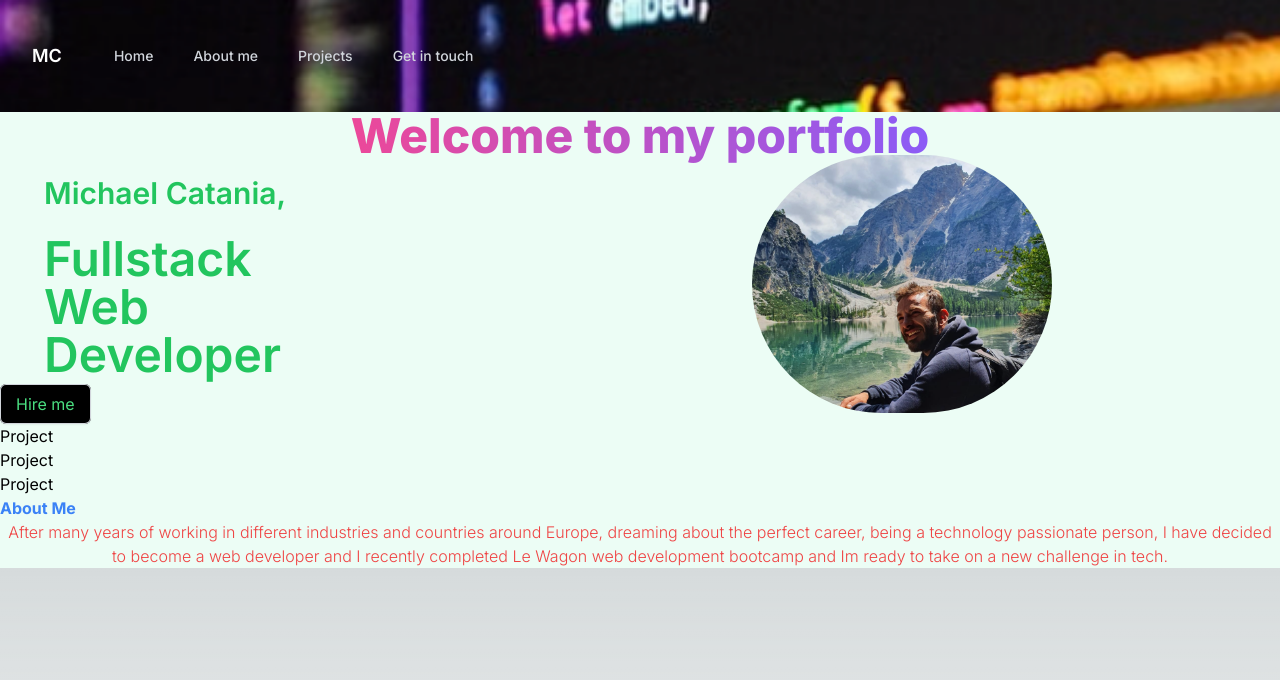
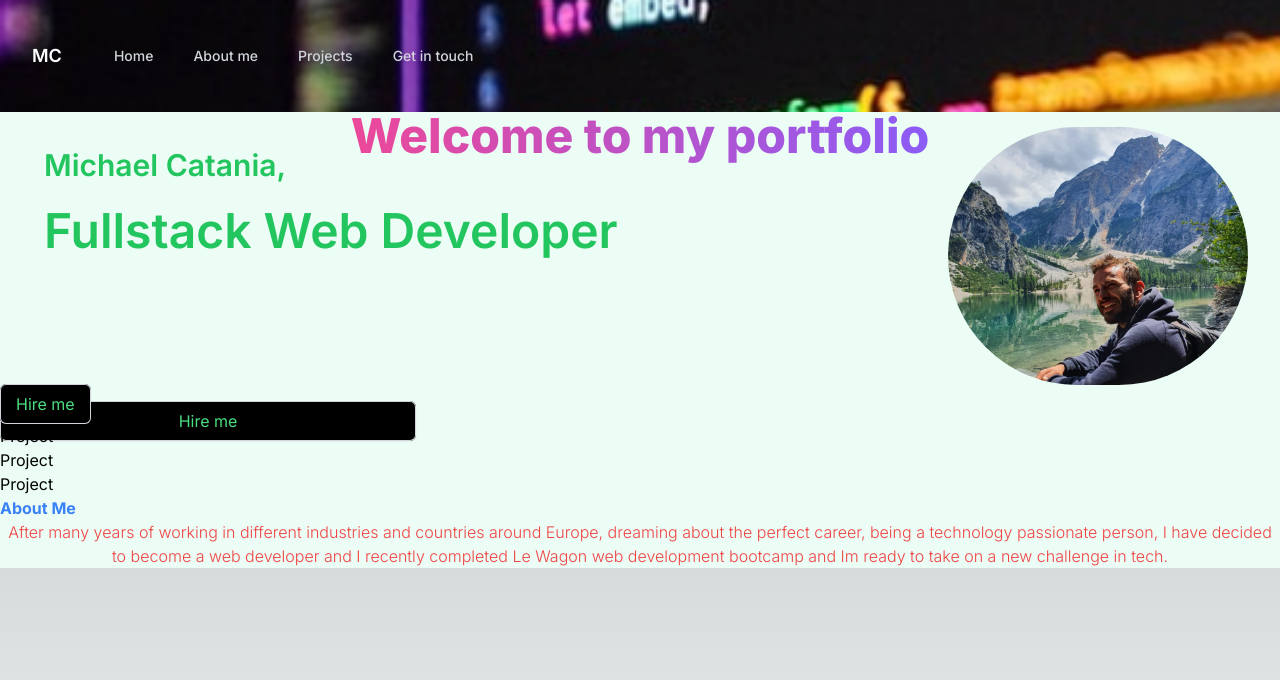
Before and after one commit to Mikitanjie/portfolio, a Next.js app: page / in a window 1280 px wide. Shown: the top 680 px of the page. Built offline with nearby package versions, Linux system fonts and the light colour scheme.

Commit message:
picture kindacorrected

```diff
--- a/app/components/Hero/Hero.js
+++ b/app/components/Hero/Hero.js
@@ -1,19 +1,24 @@
 import Image from "next/image";
+import Button from "../Button/Button";
 
 const Hero = () => {
   return (
     <div className="h-56 grid grid-cols-3 gap-4 content-center ">
-      <div>
-      <h1 className="font-semibold mt-11 ml-11 text-3xl text-green-500">Michael Catania,</h1>
-      <br/>
-      <h1 className="font-semibold text-5xl ml-11 pr-12 text-green-500">Fullstack Web Developer</h1>
+      <div className="col-span-2">
+        <h1 className="font-semibold mt-11 ml-11 text-3xl text-green-500">Michael Catania,</h1>
+        <br />
+        <h1 className="font-semibold text-5xl ml-11 pr-12 text-green-500">Fullstack Web Developer</h1>
       </div>
-        <Image className="relative rounded-full ml-80 mt-6 mb-0"
+      <div className="flex justify-end">
+        <Image
+          className="relative rounded-full mt-6 mb-0 mr-8"
           src="/ProfilePic.png"
           alt="Picture of the author"
           width={300}
-          height={200}
+          height={150}
         />
+      </div>
+      <Button />
     </div>
   );
 }
```
